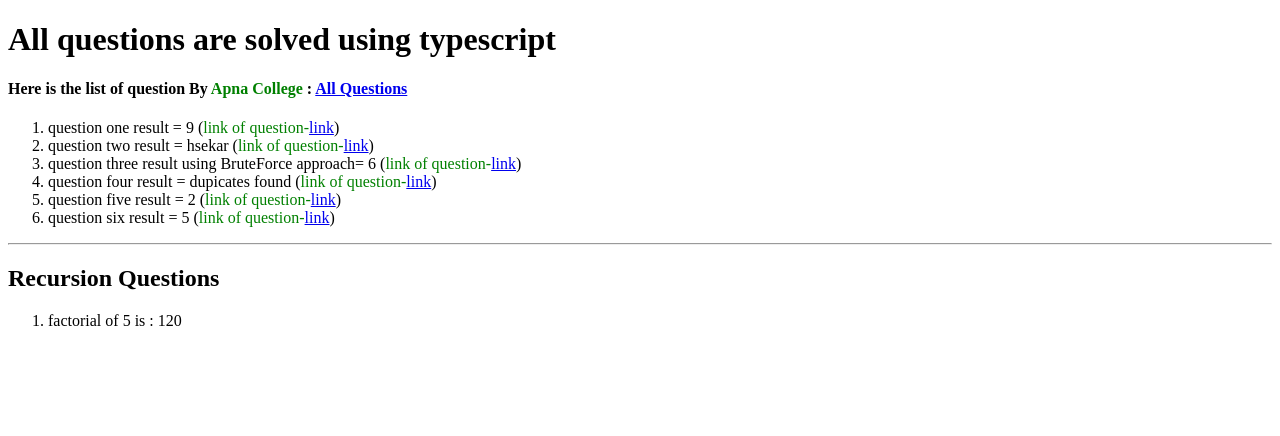
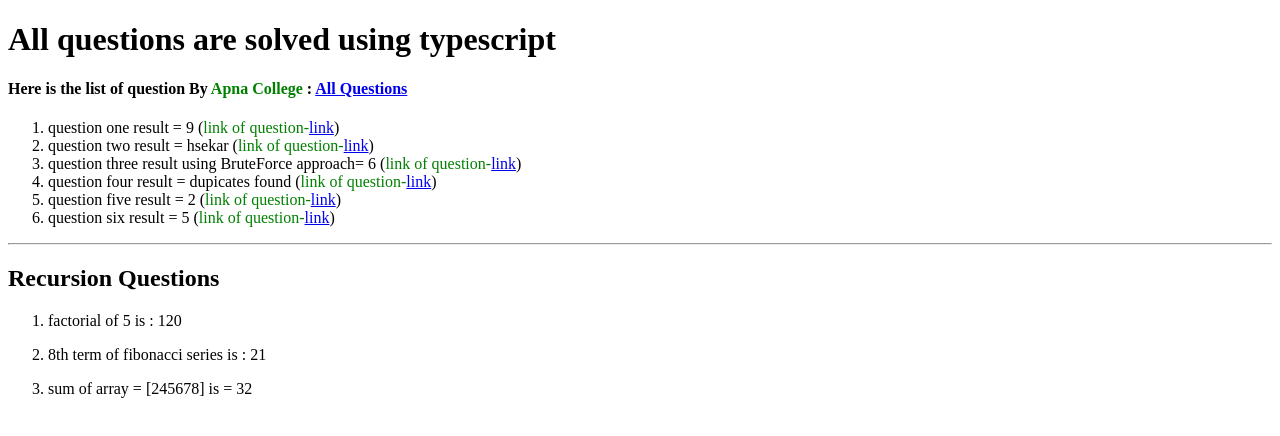
Before and after one commit to XI4507/codepractice, a React (Create React App) app: page / in a window 1280 px wide. Shown: the top 436 px of the page. Built offline with nearby package versions, Linux system fonts and the light colour scheme.

Commit message:
recursion three

```diff
--- a/src/App.tsx
+++ b/src/App.tsx
@@ -4,7 +4,9 @@ import QueFour from "./components/queFour";
 import QueOne from "./components/queOne";
 import QueThree from "./components/queThree";
 import QueTwo from "./components/queTwo";
+import RecThree from "./recursion/RecThree";
 import RecOne from "./recursion/recOne";
+import RecTwo from "./recursion/recTwo";
 
 const App = () => {
   const questionsLink =
@@ -43,6 +45,12 @@ const App = () => {
         <li>
           <RecOne />
         </li>
+        <li>
+          <RecTwo />
+        </li>
+        <li>
+          <RecThree />
+        </li>
       </ol>
     </div>
   );
--- /dev/null
+++ b/src/recursion/RecThree.tsx
@@ -0,0 +1,19 @@
+function partialSum(arr: number[], idx: number): number {
+  if (idx === 0) {
+    return arr[0];
+  }
+  const sum = partialSum(arr, idx - 1) + arr[idx];
+  return sum;
+}
+
+const RecThree = () => {
+  const arr = [2, 4, 5, 6, 7, 8];
+  const res = partialSum(arr, arr.length - 1);
+  return (
+    <p>
+      sum of array = [{arr}] is = {res}
+    </p>
+  );
+};
+
+export default RecThree;
--- a/src/recursion/recTwo.tsx
+++ b/src/recursion/recTwo.tsx
@@ -13,7 +13,7 @@ const RecTwo = () => {
   const res = fibonacci(n);
   return (
     <p>
-      {n}th term of fibonacci series is {res}
+      {n}th term of fibonacci series is : {res}
     </p>
   );
 };
```
